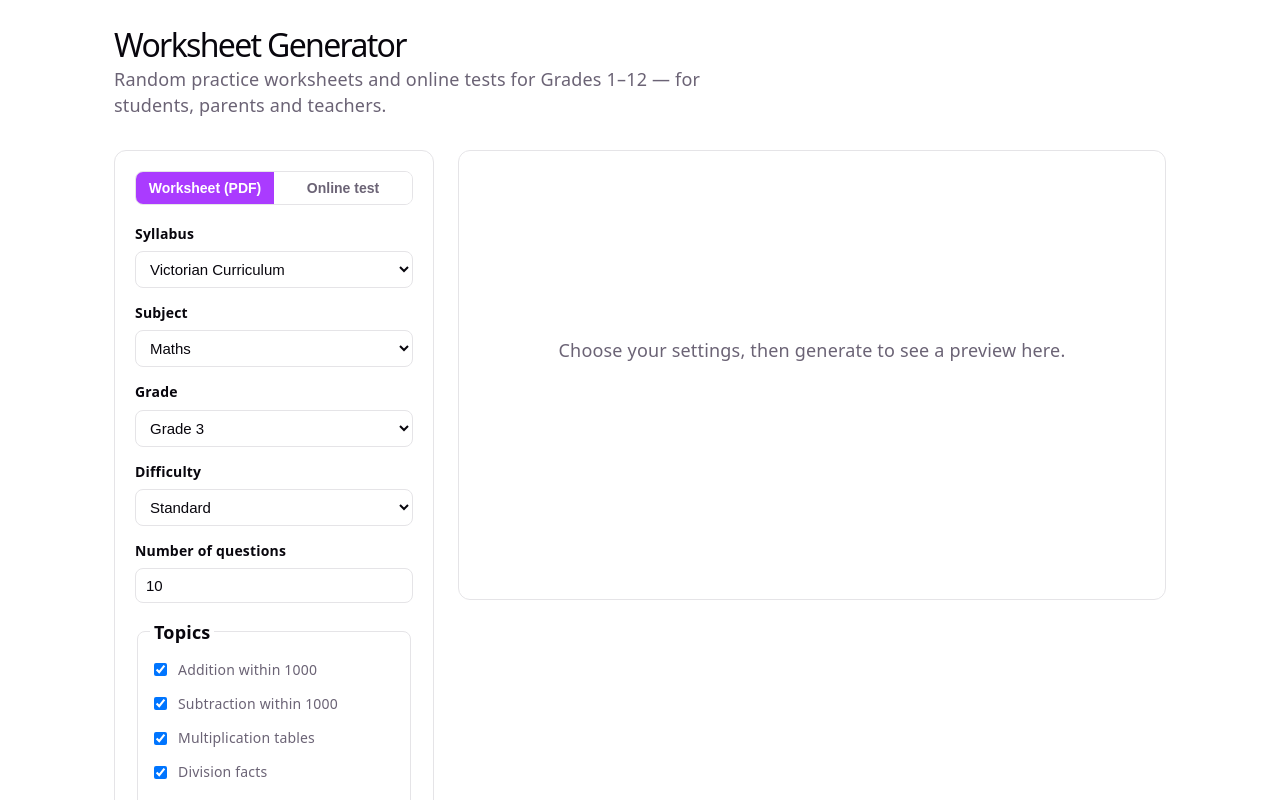
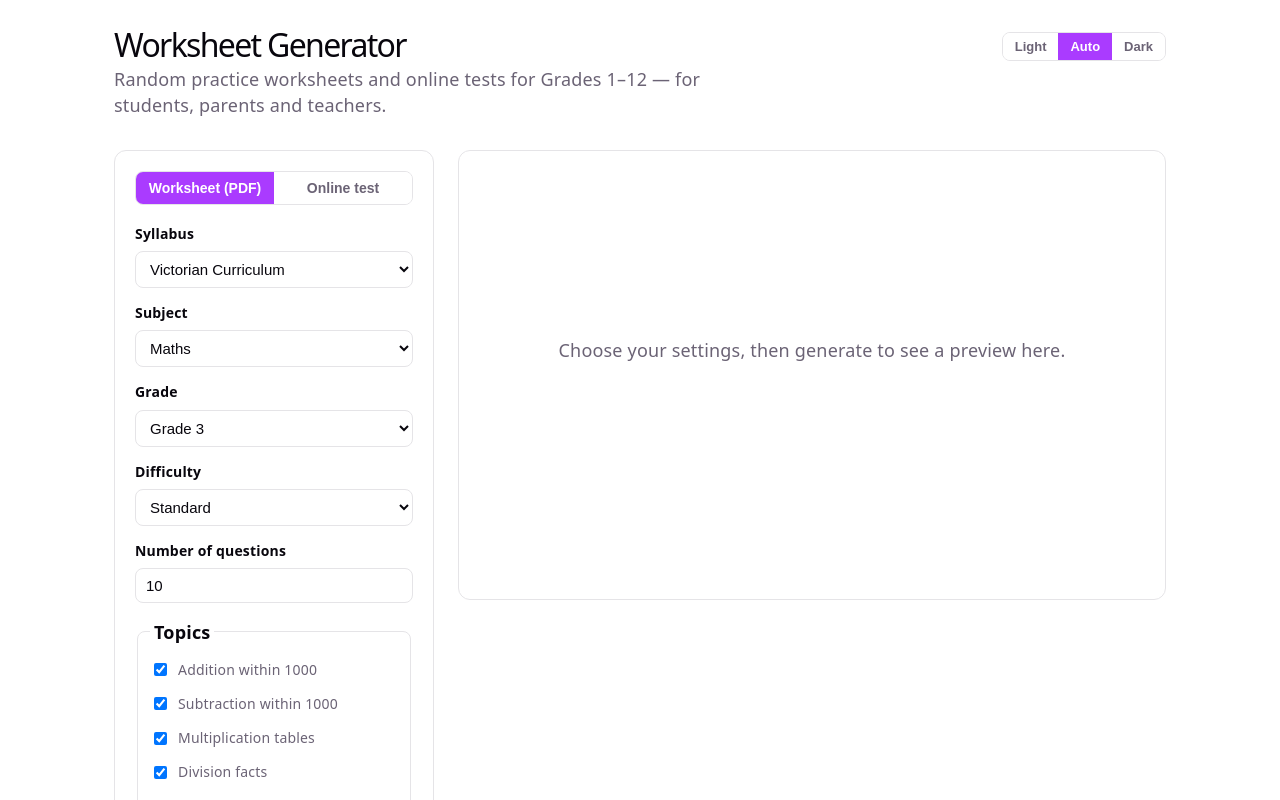
Before and after one commit to jsklabs-works/learn-aid, a React (Vite) app: page / in a window 1280 px wide. Shown: the top 800 px of the page. Built offline with nearby package versions, Linux system fonts and the light colour scheme.

Commit message:
Add a light/dark theme toggle
The site already followed the OS's prefers-color-scheme; this adds an
explicit Light/Auto/Dark control in the header (useTheme.ts) that
overrides it via a data-theme attribute, persisted in localStorage.

Co-Authored-By: Claude Sonnet 5 <noreply@anthropic.com>

```diff
--- a/src/App.css
+++ b/src/App.css
@@ -10,10 +10,40 @@
   text-align: left;
 }
 
+.page-header-top {
+  display: flex;
+  align-items: flex-start;
+  justify-content: space-between;
+  gap: 16px;
+}
+
 .page-header h1 {
   margin: 0 0 8px;
   text-align: left;
   font-size: 32px;
+}
+
+.theme-toggle {
+  display: flex;
+  border: 1px solid var(--border);
+  border-radius: 8px;
+  overflow: hidden;
+  flex-shrink: 0;
+}
+
+.theme-option {
+  padding: 6px 12px;
+  border: none;
+  background: var(--bg);
+  color: var(--text);
+  font-size: 13px;
+  font-weight: 600;
+  cursor: pointer;
+}
+
+.theme-option.active {
+  background: var(--accent);
+  color: white;
 }
 
 .subtitle {
--- a/src/App.tsx
+++ b/src/App.tsx
@@ -5,6 +5,7 @@ import { GRADES, getTopics } from "./curriculum";
 import { isCorrectAnswer } from "./grading";
 import { generateWorksheetPdf } from "./pdf";
 import type { Difficulty, Question, Subject, Syllabus } from "./types";
+import { useTheme, type Theme } from "./useTheme";
 
 const OPTION_LETTERS = ["A", "B", "C", "D"];
 const MIN_QUESTIONS = 1;
@@ -13,6 +14,7 @@ const MAX_QUESTIONS = 50;
 type Mode = "worksheet" | "test";
 
 function App() {
+  const [theme, setTheme] = useTheme();
   const [subject, setSubject] = useState<Subject>("maths");
   const [grade, setGrade] = useState(3);
   const [syllabus, setSyllabus] = useState<Syllabus>("vic");
@@ -78,7 +80,22 @@ function App() {
   return (
     <div className="page">
       <header className="page-header">
-        <h1>Worksheet Generator</h1>
+        <div className="page-header-top">
+          <h1>Worksheet Generator</h1>
+          <div className="theme-toggle" role="radiogroup" aria-label="Theme">
+            {(["light", "system", "dark"] as Theme[]).map((t) => (
+              <button
+                key={t}
+                role="radio"
+                aria-checked={theme === t}
+                className={theme === t ? "theme-option active" : "theme-option"}
+                onClick={() => setTheme(t)}
+              >
+                {t === "light" ? "Light" : t === "dark" ? "Dark" : "Auto"}
+              </button>
+            ))}
+          </div>
+        </div>
         <p className="subtitle">
           Random practice worksheets and online tests for Grades 1–12 — for students, parents and teachers.
         </p>
--- a/src/index.css
+++ b/src/index.css
@@ -31,7 +31,7 @@
 }
 
 @media (prefers-color-scheme: dark) {
-  :root {
+  :root:not([data-theme="light"]) {
     --text: #9ca3af;
     --text-h: #f3f4f6;
     --bg: #16171d;
@@ -48,6 +48,21 @@
   #social .button-icon {
     filter: invert(1) brightness(2);
   }
+}
+
+/* Explicit override, regardless of OS preference. */
+:root[data-theme="dark"] {
+  --text: #9ca3af;
+  --text-h: #f3f4f6;
+  --bg: #16171d;
+  --border: #2e303a;
+  --code-bg: #1f2028;
+  --accent: #c084fc;
+  --accent-bg: rgba(192, 132, 252, 0.15);
+  --accent-border: rgba(192, 132, 252, 0.5);
+  --social-bg: rgba(47, 48, 58, 0.5);
+  --shadow:
+    rgba(0, 0, 0, 0.4) 0 10px 15px -3px, rgba(0, 0, 0, 0.25) 0 4px 6px -2px;
 }
 
 #root {
--- /dev/null
+++ b/src/useTheme.ts
@@ -0,0 +1,34 @@
+import { useEffect, useState } from "react";
+
+export type Theme = "system" | "light" | "dark";
+
+const STORAGE_KEY = "theme";
+
+function getStoredTheme(): Theme {
+  try {
+    const stored = localStorage.getItem(STORAGE_KEY);
+    if (stored === "light" || stored === "dark" || stored === "system") return stored;
+  } catch {
+    // localStorage unavailable (private browsing, etc.) — fall back to system.
+  }
+  return "system";
+}
+
+export function useTheme(): [Theme, (theme: Theme) => void] {
+  const [theme, setTheme] = useState<Theme>(getStoredTheme);
+
+  useEffect(() => {
+    if (theme === "system") {
+      delete document.documentElement.dataset.theme;
+    } else {
+      document.documentElement.dataset.theme = theme;
+    }
+    try {
+      localStorage.setItem(STORAGE_KEY, theme);
+    } catch {
+      // ignore write failures
+    }
+  }, [theme]);
+
+  return [theme, setTheme];
+}
```
